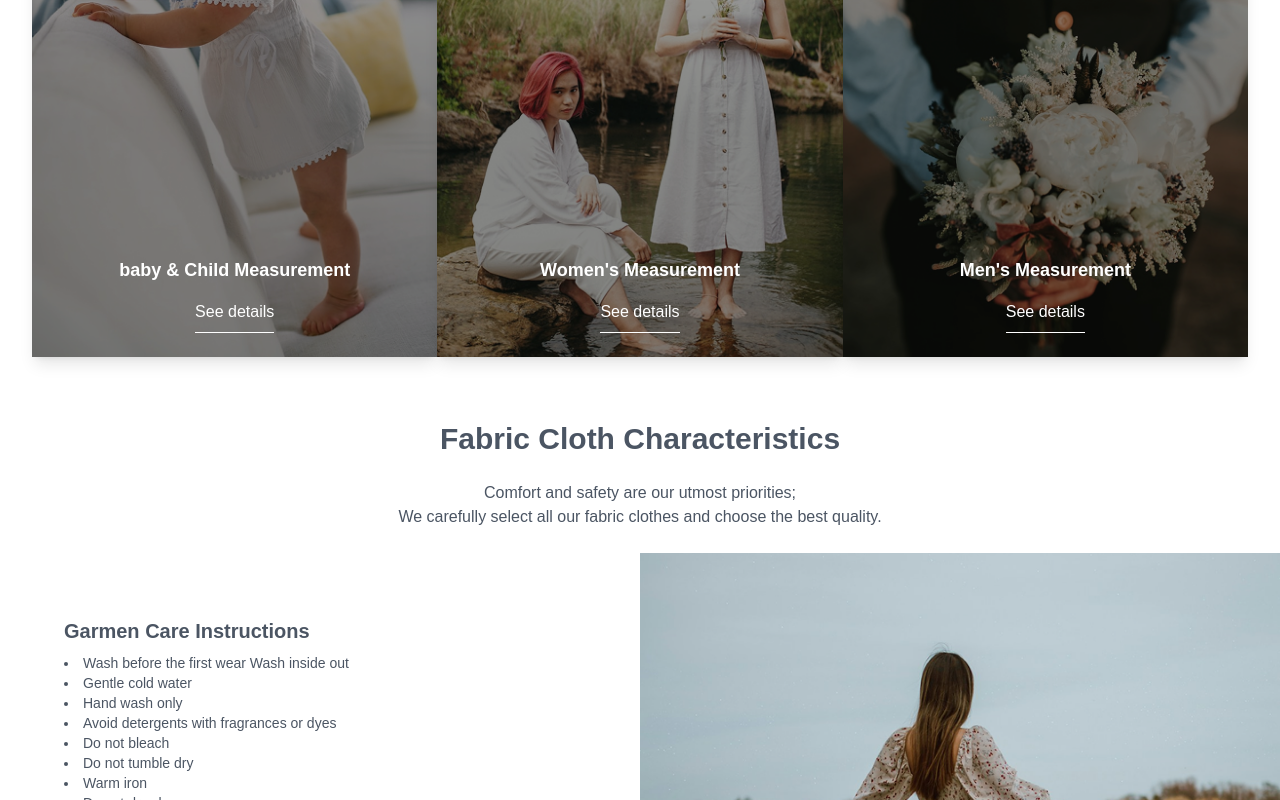
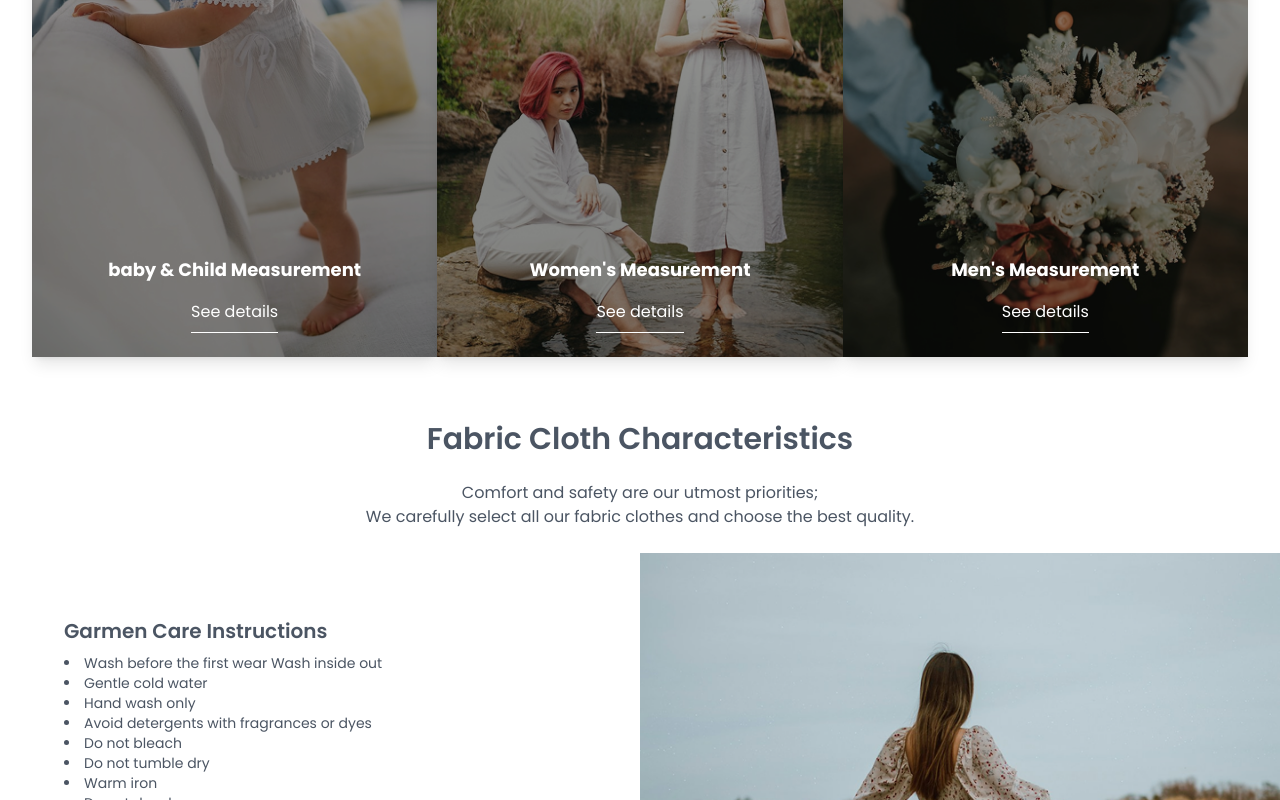
Before and after one commit to icodeucomp/lindway, a Next.js app: page / in a window 1280 px wide. Shown: the part 9378-10178 px from the top of the page. Built offline with nearby package versions, Linux system fonts and the light colour scheme; a web font is replaced by a local one.

Commit message:
refactor: update font

```diff
--- a/src/app/layout.tsx
+++ b/src/app/layout.tsx
@@ -1,21 +1,14 @@
 import type { Metadata } from "next";
 
-import localFont from "next/font/local";
+import { Poppins } from "next/font/google";
 
 import "./globals.css";
 
-export const alethia = localFont({
-  src: [
-    {
-      path: "../fonts/alethianext-light.otf",
-      style: "normal",
-    },
-    {
-      path: "../fonts/alethianext-lightitalic.otf",
-      style: "italic",
-    },
-  ],
-  variable: "--font-alethia",
+const poppins = Poppins({
+  weight: ["300", "400", "500", "600", "700", "800", "900"],
+  style: ["normal", "italic"],
+  subsets: ["latin"],
+  display: "swap",
 });
 
 export const metadata: Metadata = {
@@ -29,7 +22,7 @@ export const metadata: Metadata = {
 export default function RootLayout({ children }: Readonly<{ children: React.ReactNode }>) {
   return (
     <html lang="en">
-      <body className={`${alethia.className} flex flex-col min-h-screen overflow-x-hidden`}>{children}</body>
+      <body className={`${poppins.className} flex flex-col min-h-screen overflow-x-hidden`}>{children}</body>
     </html>
   );
 }
```
